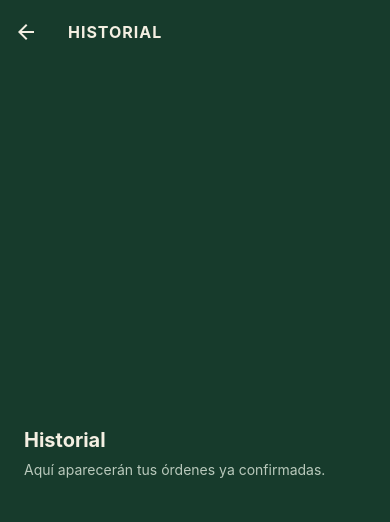
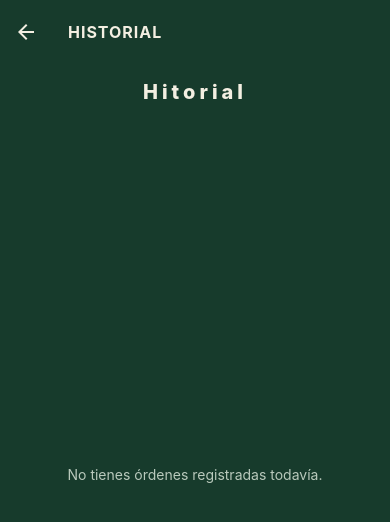
Before and after one commit to andrepreza24-ctrl/TacosHermanosSV, a React Native app: screen /Historial in a window 390 px wide. Shown: the top 522 px of the page. Built offline with nearby package versions, Linux system fonts and the light colour scheme.

Commit message:
aagregar: pantalla de hisotorial de pedidos

```diff
--- a/src/datos/productos.js
+++ b/src/datos/productos.js
@@ -102,9 +102,9 @@ export const PRODUCTOS = [
   },
   {
     id: 'b5',
-    nombre: 'c',
+    nombre: 'Jugos Naturales',
     precio: 2.00,
     categoria: 'bebidas',
-    imagen: 'https://res.cloudinary.com/dh81vvqax/image/upload/v1789061545/Refresco_embotellado_athuwm.webp',
+    imagen: 'https://res.cloudinary.com/dh81vvqax/image/upload/v1789061543/Jugo_Natural_de_Naranja_wnv6kx.jpg',
   },
 ];
--- a/src/pantallas/Catalogo.js
+++ b/src/pantallas/Catalogo.js
@@ -115,7 +115,7 @@ export default function Catalogo({ navigation }) {
           onPress={() => setCategoriaActiva('alimentos')}
         >
           <Text style={[styles.tabTexto, categoriaActiva === 'alimentos' && styles.tabTextoActivo]}>
-            Alimentos
+            Platos fuertes
           </Text>
         </TouchableOpacity>
 
--- a/src/pantallas/Historial.js
+++ b/src/pantallas/Historial.js
@@ -1,24 +1,142 @@
-import React from 'react';
-import { View, Text, StyleSheet } from 'react-native';
-import { colores, tipografia, espaciado } from '../theme/theme';
+import AsyncStorage from '@react-native-async-storage/async-storage';
+import { useEffect, useState } from 'react';
+import { Alert, FlatList, Platform, StyleSheet, Text, TouchableOpacity, View } from 'react-native';
+import { colores, espaciado, tipografia } from '../theme/theme';
 
-export default function Historial() {
+export default function Historial({ navigation }) {
+  const [ordenes, setOrdenes] = useState([]);
+
+  // Carga las ordenes guardadas cada
+  useEffect(() => {
+    const cargarHistorial = async () => {
+      try {
+        const datosGuardados = await AsyncStorage.getItem('historialOrdenes');
+        if (datosGuardados) {
+          setOrdenes(JSON.parse(datosGuardados));
+        }
+      } catch (e) {
+        console.log('Error al cargar historial:', e);
+      }
+    };
+
+    const unsubscribe = navigation.addListener('focus', cargarHistorial);
+    return unsubscribe;
+  }, [navigation]);
+
+  // Limpia todo el historial guardado
+  const vaciarHistorial = async () => {
+    const borrar = async () => {
+      try {
+        await AsyncStorage.removeItem('historialOrdenes');
+        setOrdenes([]);
+      } catch (e) {
+        console.log('Error al eliminar historial:', e);
+      }
+    };
+
+    if (Platform.OS === 'web') {
+      if (window.confirm('¿Estás seguro de que deseas borrar todo el historial de pedidos?')) {
+        borrar();
+      }
+    } else {
+      Alert.alert(
+        'Borrar Historial',
+        '¿Estás seguro de que deseas borrar todo el historial de pedidos?',
+        [
+          { text: 'Cancelar', style: 'cancel' },
+          { text: 'Borrar', style: 'destructive', onPress: borrar },
+        ]
+      );
+    }
+  };
+
+  const renderOrden = ({ item }) => (
+    <View style={styles.tarjeta}>
+      <View style={styles.encabezadoTarjeta}>
+        <Text style={styles.idTexto}>Orden #{item.id}</Text>
+        <Text style={styles.fechaTexto}>{item.fecha}</Text>
+      </View>
+      <View style={styles.linea} />
+      <Text style={styles.detalleTexto}>Ítems: {item.totalItems} productos</Text>
+      <Text style={styles.montoTexto}>Total: ${item.total ? item.total.toFixed(2) : '0.00'}</Text>
+    </View>
+  );
+
   return (
     <View style={styles.contenedor}>
-      <Text style={tipografia.titulo}>Historial</Text>
-      <Text style={styles.texto}>
-        Aquí aparecerán tus órdenes ya confirmadas.
-      </Text>
+      <Text style={styles.titulo}>Hitorial</Text>
+
+      {ordenes.length === 0 ? (
+        <View style={styles.vacioContenedor}>
+          <Text style={styles.vacioTexto}>No tienes órdenes registradas todavía.</Text>
+        </View>
+      ) : (
+        <>
+          <FlatList
+            data={ordenes}
+            keyExtractor={(item) => item.id.toString()}
+            renderItem={renderOrden}
+            contentContainerStyle={styles.lista}
+          />
+
+          <TouchableOpacity style={styles.botonBorrar} onPress={vaciarHistorial} activeOpacity={0.85}>
+            <Text style={styles.botonBorrarTexto}>Borrar Historial</Text>
+          </TouchableOpacity>
+        </>
+      )}
     </View>
   );
 }
 
 const styles = StyleSheet.create({
-  contenedor: {
-    flex: 1,
+  contenedor: { flex: 1, backgroundColor: colores.verde,
+    padding: espaciado.md },
+  titulo: {
+    ...tipografia.marca,
+    fontSize: 20,
+    color: colores.crema,
+    marginBottom: espaciado.md,
+    textAlign: 'center',
+  },
+  vacioContenedor: { flex: 1,
+    justifyContent: 'center',
+    alignItems: 'center' },
+  vacioTexto: { color: colores.cremaOpaco,
+    fontSize: 14,
+    textAlign: 'center' },
+  lista: { paddingBottom: espaciado.md },
+  tarjeta: {
+    backgroundColor: colores.verdeClaro,
+    padding: espaciado.md,
+    marginBottom: espaciado.sm,
+    borderRadius: 4,
+  },
+  encabezadoTarjeta: {
+    flexDirection: 'row',
+    justifyContent: 'space-between',
+    alignItems: 'center',
+  },
+  idTexto: { color: colores.crema,
+    fontWeight: '700', fontSize: 15 },
+  fechaTexto: { color: colores.cremaOpaco,
+    fontSize: 12 },
+  linea: {
+    height: 1,
     backgroundColor: colores.verde,
-    padding: espaciado.lg,
-    justifyContent: 'center',
+    marginVertical: espaciado.xs,
   },
-  texto: { color: colores.cremaOpaco, marginTop: espaciado.sm, fontSize: 14, lineHeight: 20 },
+  detalleTexto: { color: colores.cremaOpaco,
+    fontSize: 13, marginTop: 2 },
+  montoTexto: { color: colores.acento,
+    fontWeight: '700', fontSize: 15,
+    marginTop: 4 },
+  botonBorrar: {
+    backgroundColor: colores.error,
+    paddingVertical: espaciado.sm,
+    alignItems: 'center',
+    marginTop: espaciado.sm,
+  },
+  botonBorrarTexto: { color: colores.crema,
+    fontWeight: '700',
+    fontSize: 14 },
 });
--- a/src/pantallas/Login.js
+++ b/src/pantallas/Login.js
@@ -4,8 +4,8 @@ import { KeyboardAvoidingView, Platform, ScrollView, StyleSheet, Text, TextInput
 import { colores, espaciado, tipografia } from '../theme/theme';
 // Para los usuarios locales, valida el acceso
 const USUARIOS_VALIDOS = [
-  { usuario: 'cliente', contrasena: 'tacos123' },
-  { usuario: 'admin', contrasena: 'admin123' },
+  { usuario: 'tacoshermanos', contrasena: 'tacoshermanos' },
+  { usuario: 'tacoshermanos', contrasena: 'admin' },
 ];
 
 export default function Login({ navigation }) {
@@ -51,7 +51,7 @@ export default function Login({ navigation }) {
         <View style={styles.marca}>
           <Text style={styles.marcaTitulo}>TACOS{'\n'}HERMANOS</Text>
           <View style={styles.marcaLinea} />
-          <Text style={tipografia.subtituloMarca}>EST. 2021</Text>
+          <Text style={tipografia.subtituloMarca}>Somos una familia</Text>
         </View>
 
         <View style={styles.formulario}>
@@ -94,7 +94,7 @@ export default function Login({ navigation }) {
             <Text style={styles.botonTexto}>Ingresar</Text>
           </TouchableOpacity>
 
-          <Text style={styles.ayuda}>Usuario de prueba: cliente / tacos123</Text>
+          <Text style={styles.ayuda}>Credenciales -- usuario: tacoshermanos  pass: admin</Text>
         </View>
       </ScrollView>
     </KeyboardAvoidingView>
--- a/src/pantallas/Menu.js
+++ b/src/pantallas/Menu.js
@@ -1,12 +1,12 @@
-import React, { useEffect, useState } from 'react';
-import { View, Text, TouchableOpacity, StyleSheet } from 'react-native';
 import AsyncStorage from '@react-native-async-storage/async-storage';
-import { colores, tipografia, espaciado } from '../theme/theme';
+import { useEffect, useState } from 'react';
+import { StyleSheet, Text, TouchableOpacity, View } from 'react-native';
+import { colores, espaciado, tipografia } from '../theme/theme';
 
 const OPCIONES = [
   {
     id: 'Catalogo',
-    titulo: 'Catálogo',
+    titulo: 'Catálogo / Menú',
     descripcion: 'Elige tus alimentos y bebidas',
     color: colores.acento,
   },
@@ -47,6 +47,7 @@ export default function Menu({ route, navigation }) {
   return (
     <View style={styles.contenedor}>
       <View style={styles.encabezado}>
+        <Text style={styles.mensajeBienvenida}>Welcome to the los Tacos Hermanos Family!</Text>
         <Text style={tipografia.etiqueta}>HOLA</Text>
         <Text style={styles.saludo}>{usuario || 'invitado'}</Text>
       </View>
@@ -73,8 +74,11 @@ export default function Menu({ route, navigation }) {
 }
 
 const styles = StyleSheet.create({
-  contenedor: { flex: 1, backgroundColor: colores.verde, padding: espaciado.lg },
-  encabezado: { marginTop: espaciado.lg, marginBottom: espaciado.xl },
+  contenedor: { flex: 1,
+     backgroundColor: colores.verde,
+    padding: espaciado.lg },
+  encabezado: {
+    marginBottom: espaciado.xs },
   saludo: {
     ...tipografia.marca,
     fontSize: 26,
@@ -106,4 +110,10 @@ const styles = StyleSheet.create({
     fontWeight: '600',
     letterSpacing: 0.5,
   },
+  mensajeBienvenida: {
+  color: colores.acento,
+  fontSize: 30,
+  fontWeight: '900',
+  marginBottom: espaciado.xs,
+},
 });
--- a/src/pantallas/Orden.js
+++ b/src/pantallas/Orden.js
@@ -108,7 +108,7 @@ export default function Orden({ route, navigation }) {
 
   return (
     <View style={styles.contenedor}>
-      <Text style={styles.titulo}>RESUMEN DE ORDEN</Text>
+      <Text style={styles.titulo}>Resumen</Text>
 
       {itemsSeleccionados.length === 0 ? (
         <View style={styles.vacioContenedor}>
```
